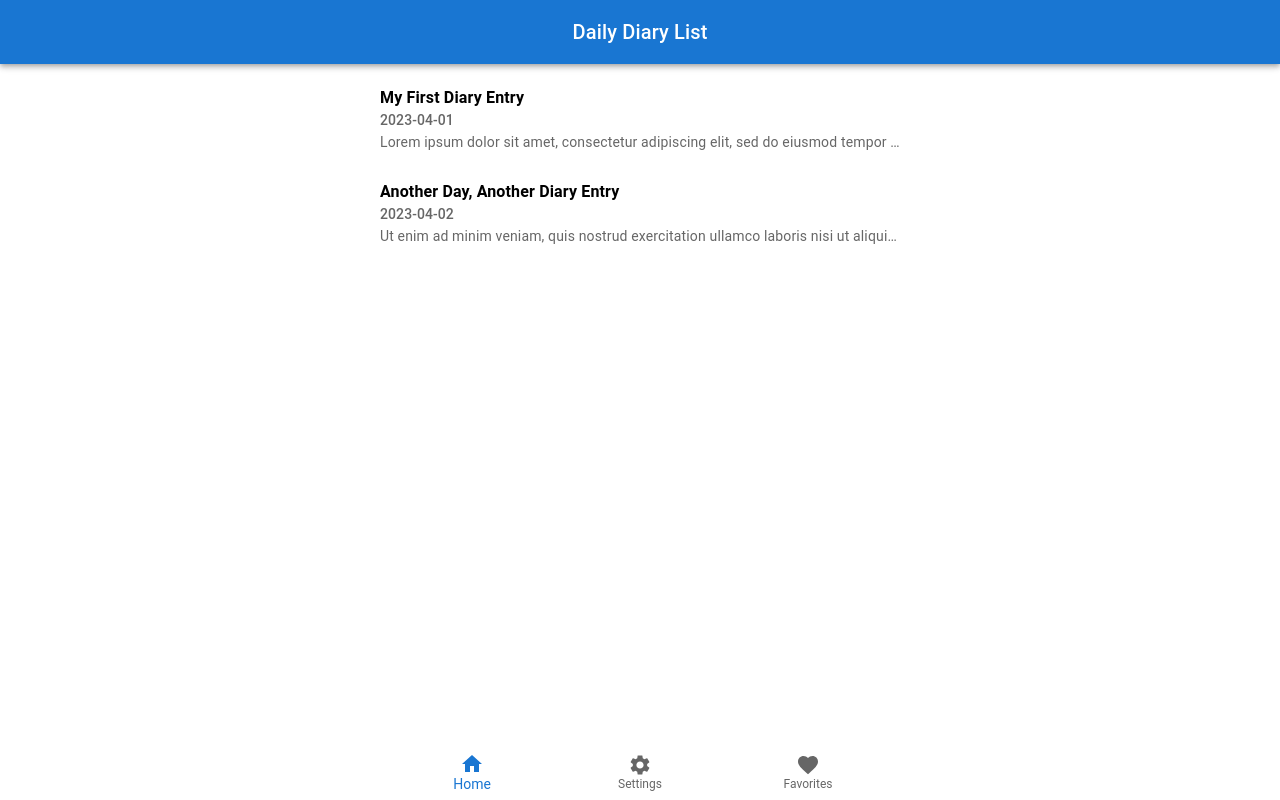
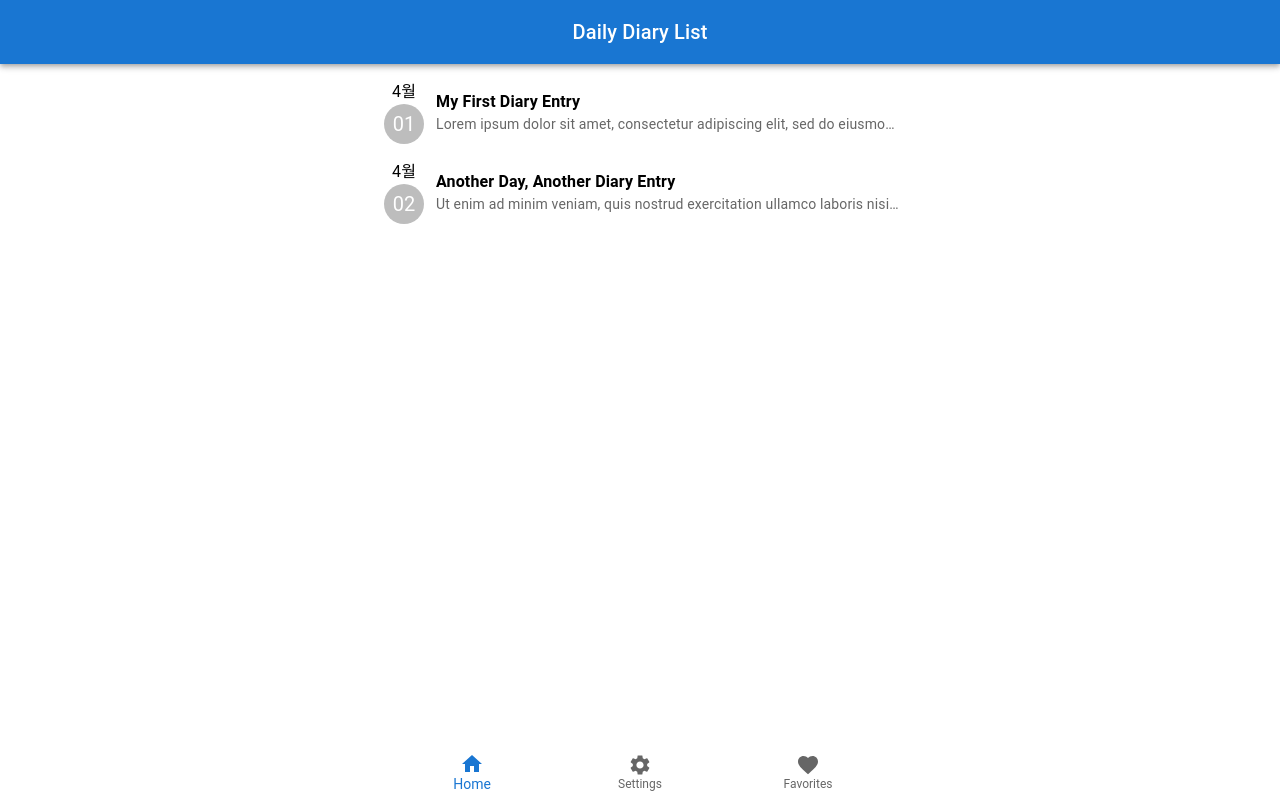
Before and after one commit to sellmatePatMatt/hippopoFront, a Next.js app in the folder diary-with-next/: page / in a window 1280 px wide. Built offline with nearby package versions, Linux system fonts and the light colour scheme.

Commit message:
ListItem 수정

```diff
--- a/diary-with-next/src/components/ListByTime.tsx
+++ b/diary-with-next/src/components/ListByTime.tsx
@@ -1,33 +1,59 @@
-import { Container, List, ListItem, ListItemText, Typography  } from '@mui/material'
-import { styled } from '@mui/system';
+import {
+  Box,
+  Container,
+  List,
+  ListItem,
+  ListItemAvatar,
+  ListItemText,
+  Typography,
+  Avatar,
+} from '@mui/material'
+import { styled } from '@mui/system'
 
 // Custom styled component for the diary title
 const DiaryTitle = styled(Typography)({
   fontWeight: 'bold',
-});
+})
 
 // Custom styled component for the diary content with ellipsis
 const DiaryContent = styled(Typography)({
   overflow: 'hidden',
   textOverflow: 'ellipsis',
   whiteSpace: 'nowrap',
-});
+})
 
 const diarySummaries = [
   {
     id: 1,
     title: 'My First Diary Entry',
     date: '2023-04-01',
-      content: 'Lorem ipsum dolor sit amet, consectetur adipiscing elit, sed do eiusmod tempor incididunt ut labore et dolore magna aliqua.',
+    content:
+      'Lorem ipsum dolor sit amet, consectetur adipiscing elit, sed do eiusmod tempor incididunt ut labore et dolore magna aliqua.',
   },
   {
     id: 2,
     title: 'Another Day, Another Diary Entry',
     date: '2023-04-02',
-      content: 'Ut enim ad minim veniam, quis nostrud exercitation ullamco laboris nisi ut aliquip ex ea commodo consequat.',
+    content:
+      'Ut enim ad minim veniam, quis nostrud exercitation ullamco laboris nisi ut aliquip ex ea commodo consequat.',
   },
   // Add more diary summaries here
-  ];
+]
+
+enum Months {
+  '1월' = 1,
+  '2월',
+  '3월',
+  '4월',
+  '5월',
+  '6월',
+  '7월',
+  '8월',
+  '9월',
+  '10월',
+  '11월',
+  '12월',
+}
 
 export default function ListByTime() {
   return (
@@ -36,14 +62,23 @@ export default function ListByTime() {
         <List>
           {diarySummaries.map((diarySummary) => (
             <ListItem key={diarySummary.id}>
+              <ListItemAvatar sx={{}}>
+                <Box
+                  display="flex"
+                  flexDirection="column"
+                  alignItems="center"
+                  sx={{ mr: 1 }}
+                >
+                  <Typography>{Months[+diarySummary.date.substring(5, 7)]}</Typography>
+                  <Avatar>{diarySummary.date.slice(-2)}</Avatar>
+                </Box>
+              </ListItemAvatar>
               <ListItemText
                 primary={<DiaryTitle>{diarySummary.title}</DiaryTitle>}
                 secondary={
-              <>
-                <Typography variant="subtitle2" component="span">{diarySummary.date}</Typography>
-                <br />
-                <DiaryContent variant="body2">{diarySummary.content}</DiaryContent>
-              </>
+                  <DiaryContent variant="body2">
+                    {diarySummary.content}
+                  </DiaryContent>
                 }
               />
             </ListItem>
```
Lines whose indentation alone changed are shown as unchanged.
